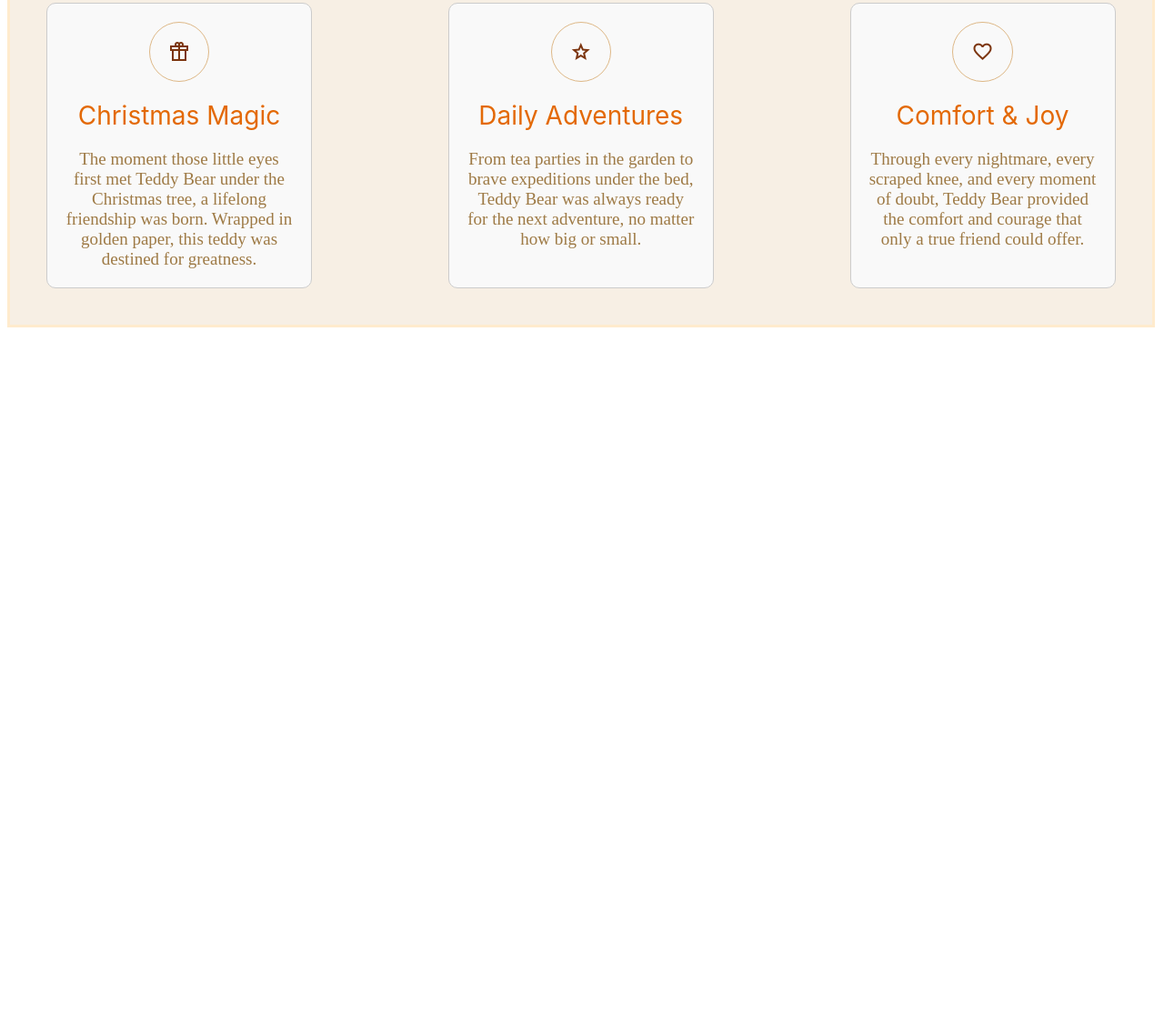
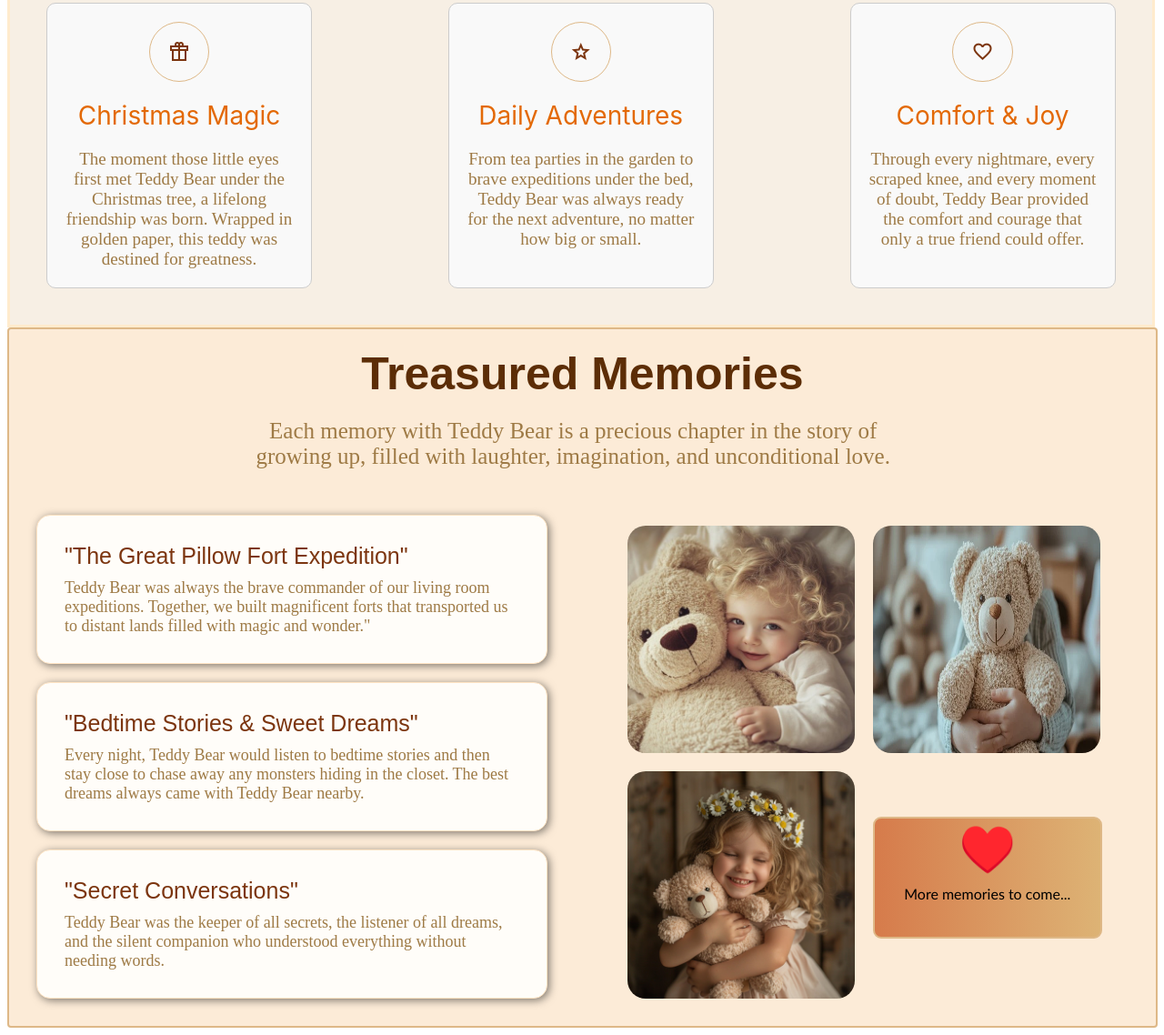
Before and after one commit to GwharshadSalimi/teddy-bear, a plain HTML site: page index.html in a window 1280 px wide. Shown: the part 1284-2422 px from the top of the page at 91% size. Before the commit the page ends 1652 px from the top, so only its background shows below. Drawn offline with nearby package versions, Linux system fonts and the light colour scheme.

Commit message:
added some change

```diff
--- a/index.html
+++ b/index.html
@@ -43,6 +43,7 @@
           alt=""
           width="500px"
           height="600px"
+          class="img-1"
         />
       </div>
     </div>
@@ -88,5 +89,72 @@
         </div>
       </div>
     </div>
+
+    <div class="galary">
+      <h3>Treasured Memories</h3>
+      <section class="p33">
+        Each memory with Teddy Bear is a precious chapter in the story of
+        growing up, filled with laughter, imagination, and unconditional love.
+      </section>
+
+      <div class="flex-around">
+        <div class="great">
+          <section class="head3">"The Great Pillow Fort Expedition"</section>
+          <section class="p4">
+            Teddy Bear was always the brave commander of our living room
+            expeditions. Together, we built magnificent forts that transported
+            us to distant lands filled with magic and wonder."
+          </section>
+        </div>
+
+        <div class="bedtime">
+          <section class="head3">"Bedtime Stories & Sweet Dreams"</section>
+          <section class="p4">
+            Every night, Teddy Bear would listen to bedtime stories and then
+            stay close to chase away any monsters hiding in the closet. The best
+            dreams always came with Teddy Bear nearby.
+          </section>
+        </div>
+
+        <div class="secret">
+          <section class="head3">"Secret Conversations"</section>
+          <section class="p4">
+            Teddy Bear was the keeper of all secrets, the listener of all
+            dreams, and the silent companion who understood everything without
+            needing words.
+          </section>
+        </div>
+
+        <div class="grad-img">
+          <img
+            src="src/child-embracing-teddy-stockcake.jpg"
+            alt=""
+            width="250px"
+            height="250px"
+            class="img1"
+          />
+          <img
+            src="src/f0ff4566-3500-402d-af50-06b11c866724_large.webp"
+            alt=""
+            width="250px"
+            height="250px"
+            class="img2"
+          />
+          <img
+            src="src/StockCake-Joyful_Daisy_Hug_1748126003.jpg"
+            alt=""
+            width="250px"
+            height="250px"
+            class="img3"
+          />
+
+          <div class="positon">
+            <section class="place">♥️</section>
+
+            <section class="bb">More memories to come...</section>
+          </div>
+        </div>
+      </div>
+    </div>
   </body>
 </html>
--- a/src/styel.css
+++ b/src/styel.css
@@ -63,14 +63,14 @@ p {
   max-width: 32rem;
 }
 
-img {
+.img-1 {
   margin-left: 250px;
   margin-top: -500px;
   border-radius: 8px;
   transition: transform 0.3 ease;
 }
 
-img:hover {
+.img-1:hover {
   transform: scale(1.1);
 }
 
@@ -181,3 +181,106 @@ h2 {
   font-size: 19px;
   color: #9e7a45;
 }
+
+.galary {
+  width: 95%;
+
+  padding: 30px;
+  border: 2px solid burlywood;
+  border-radius: 4px;
+  background-color: rgb(252, 235, 215);
+}
+
+h3 {
+  color: #5c2d06;
+  font-weight: 700;
+  font-family: "Fredoka", sans-serif;
+  font-size: 50px;
+  text-align: center;
+  margin-top: -10px;
+}
+
+.p33 {
+  text-align: center;
+  width: 60%;
+  color: #9e7a45;
+
+  font-size: 25px;
+  margin-left: 230px;
+  margin-top: -30px;
+  margin-bottom: 50px;
+}
+
+.great,
+.bedtime,
+.secret {
+  width: 500px;
+  border: 1px solid bisque;
+  border-radius: 15px;
+
+  background-color: #fffdf9;
+  padding: 30px;
+  margin-top: 20px;
+
+  box-shadow: 2px 2px 10px rgba(0, 0, 0, 0.5);
+}
+
+.head3 {
+  font-size: 25px;
+  color: #7c350f;
+  font-family: "Fredoka", sans-serif;
+}
+
+.p4 {
+  color: #9e7a45;
+  font-size: 18px;
+  margin-top: 10px;
+}
+
+.grad-img {
+  display: grid;
+  grid-template-columns: 250px 250px;
+  grid-gap: 20px;
+  margin-left: 650px;
+  margin-top: -520px;
+}
+
+.img1,
+.img2,
+.img3 {
+  border-radius: 20px;
+  transition: transform 0.3s ease;
+}
+
+.img1:hover,
+.img2:hover,
+.img3:hover {
+  transform: scale(1.1);
+  cursor: pointer;
+}
+
+.positon {
+  width: 75%;
+  padding: 30px;
+  background: linear-gradient(to right, #d67b4b, #ddb375);
+  height: 70px;
+  margin-top: 50px;
+  border: 2px solid burlywood;
+  border-radius: 9px;
+  text-align: center;
+  transition: transform 0.3s ease;
+}
+
+.positon:hover {
+  transform: scale(1.1) rotate(360deg);
+}
+.place {
+  font-size: 50px;
+  margin-top: -25px;
+  margin-bottom: 10px;
+}
+
+.bb {
+  font-family: "Trebuchet MS", "Lucida Sans Unicode", "Lucida Grande",
+    "Lucida Sans", Arial, sans-serif;
+}
```
Also changed, not shown: StockCake-Joyful_Daisy_Hug_1748126003.jpg (added), src/StockCake-Joyful_Daisy_Hug_1748126003.jpg (added), src/child-embracing-teddy-stockcake.jpg (added), src/f0ff4566-3500-402d-af50-06b11c866724_large.webp (added).
